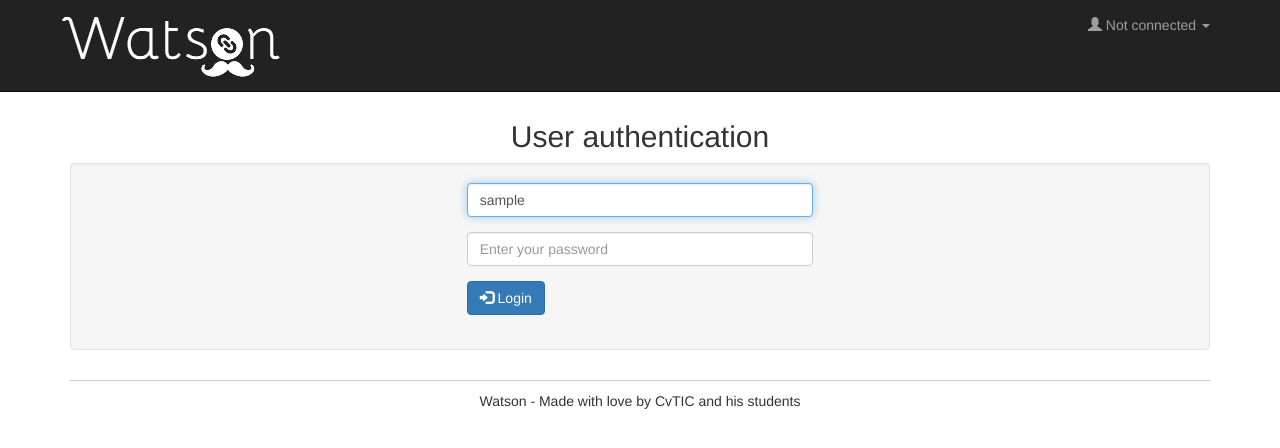
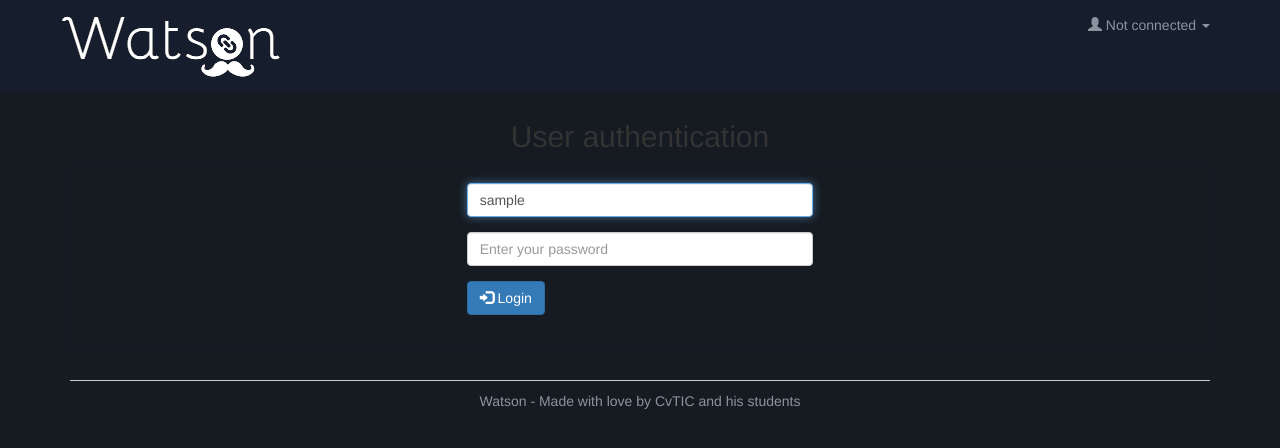
Before and after one commit to jeremyhayotte/UEL313-Groupe4-S3, a PHP site: template views/login.html.twig in a window 1280 px wide. Shown: the top 448 px of the page. Run offline with PHP 8.4, Linux system fonts and the light colour scheme; the template is opened without the code that fills it: most values are stand-ins (such as "Sample title", 1, 10 or a date in 2020); some libraries are stand-ins or nearby versions.

Commit message:
Personnalisation du visuelle

```diff
--- a/views/index.html.twig
+++ b/views/index.html.twig
@@ -6,10 +6,10 @@
 	<div class="row">
 		{% for link in links %}
 			<div class="col-md-4">
-			    <h2><a class="linkTitle" href="{{ path('link', { 'id': link.id }) }}">{{ link.title }}</a></h2>
-			    <p>{{ link.desc }}</p>
+			    <h2><a class="linkTitle" style="color: #58a6ff" href="{{ path('link', { 'id': link.id }) }}">{{ link.title }}</a></h2>
+			    <p style="color: #8b949e" >{{ link.desc }}</p>
 			    <a href="{{ link.url }}" title="" target="_blank">Open ></a>
-			    <em>(by {{ link.user.username }})</em>
+			    <em style="color: #8b949e">(by {{ link.user.username }})</em>
 
 			    {% for tag in link.tags %}
 			    	<a href="{{ path('tag', { 'id': tag.id }) }}" title="Filtrer">
--- a/views/layout.html.twig
+++ b/views/layout.html.twig
@@ -11,9 +11,10 @@
     <script type="text/javascript" src="https://pagination.js.org/dist/2.3.0/pagination.min.js"></script>
     <title>Watson - {% block title %}{% endblock %}</title>
 </head>
-<body>
+<body style="background-color: #161b22;" >
     <div class="container">
-        <nav class="navbar navbar-default navbar-fixed-top navbar-inverse" role="navigation">
+        <nav class="navbar navbar-fixed-top " style="background-color: #161e2e;" role="navigation">
+
             <div class="container">
                 <div class="navbar-header">
                     <button type="button" class="navbar-toggle" data-toggle="collapse" data-target="#navbar-collapse-target">
@@ -29,8 +30,8 @@
                             <li class="{% if adminMenu is defined %}active{% endif %}"><a href="{{ path('admin') }}"><span class="glyphicon glyphicon-cog"></span> Administration</a></li>
                         {% endif %}
                         {% if app.user and is_granted('IS_AUTHENTICATED_FULLY') %}
-                            <li class="dropdown">
-                            <a href="#" class="dropdown-toggle" data-toggle="dropdown">
+                            <li class="dropdown" >
+                            <a href="#" class="dropdown-toggle" data-toggle="dropdown" >
                                 <span class="glyphicon glyphicon-user"></span> Welcome, {{ app.user.username }} <b class="caret"></b></a>
                                 <ul class="dropdown-menu">
                                     <li><a href="{{ path('logout') }}">Log out</a></li>
@@ -38,10 +39,11 @@
                             </li>
                         {% else %}
                             <li class="dropdown">
-                            <a href="#" class="dropdown-toggle" data-toggle="dropdown">
+                            <a href="#" class="dropdown-toggle" data-toggle="dropdown" style="color: #8b949e;">
                                 <span class="glyphicon glyphicon-user"></span> Not connected <b class="caret"></b></a>
                                 <ul class="dropdown-menu">
                                     <li><a href="{{ path('login') }}">Log in</a></li>
+                                    <li><a href="{{ path('login') }}">Register</a></li>
                                 </ul>
                             </li>
                         {% endif %}
@@ -50,8 +52,8 @@
             </div><!-- /.container -->
         </nav>
         <div id="content">{% block content %}{% endblock %}</div>
-        <footer class="footer">
-            Watson - Made with love by CvTIC and his students
+        <footer class="footer" style="color: #8b949e;" >
+                 Watson - Made with love by CvTIC and his students
         </footer>
     </div>
 
--- a/views/login.html.twig
+++ b/views/login.html.twig
@@ -9,7 +9,7 @@
     <strong>Login failed!</strong> {{ error }}
 </div>
 {% endif %}
-<div class="well">
+<div class="well" style="background-color: #161b22; border-color: #161e2e; ">
     <form class="form-signin form-horizontal" role="form" action="{{ path('login_check') }}" method="post">
         <div class="form-group">
             <div class="col-sm-6 col-sm-offset-3 col-md-4 col-md-offset-4">
```
